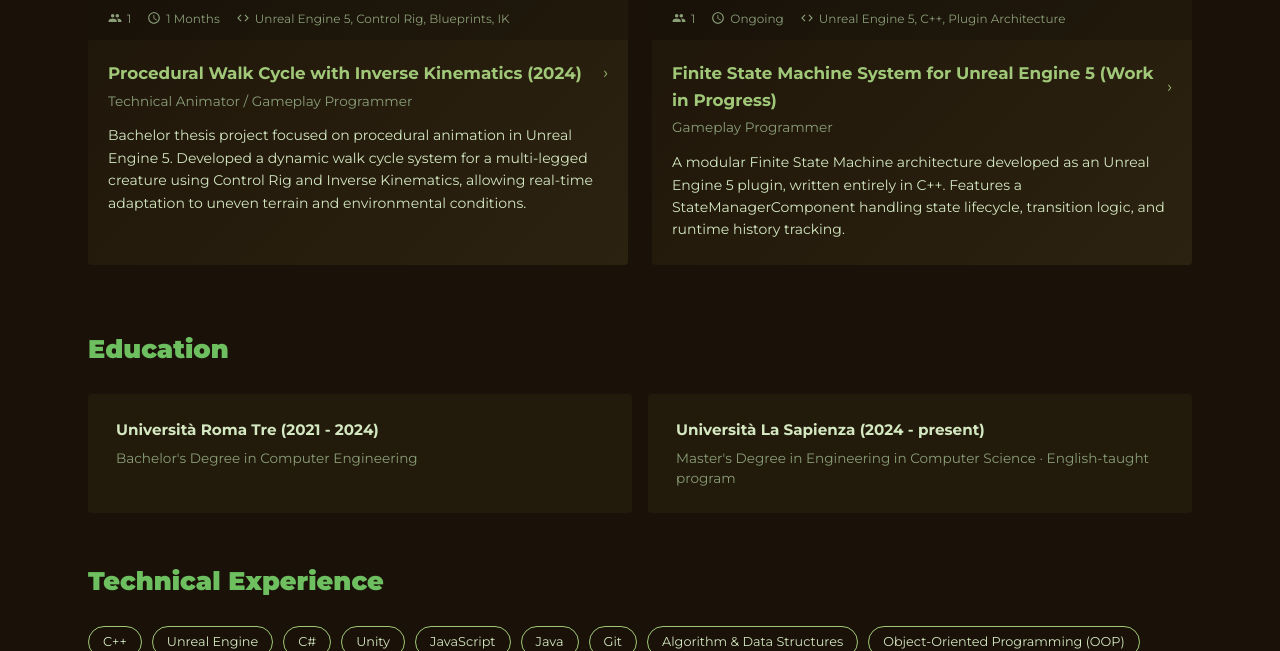
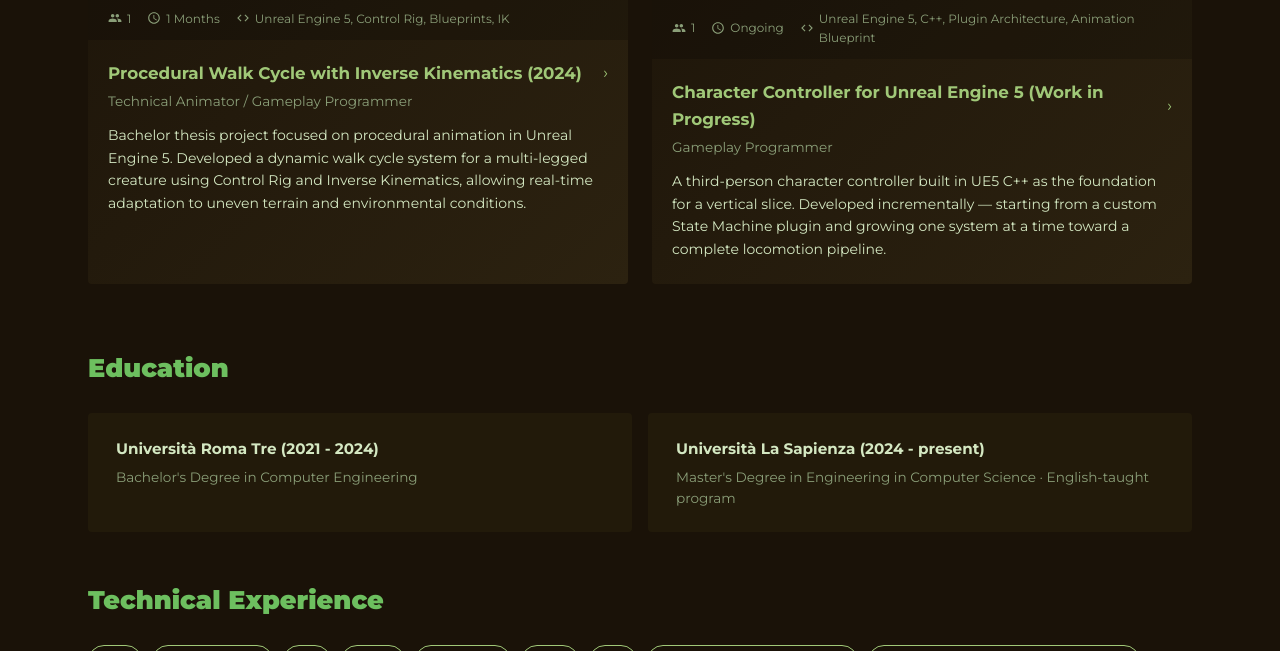
Before and after one commit to ItalianJackWEIRD/ItalianJackWEIRD.github.io, a Jekyll site: the page built from index.html, in a window 1280 px wide and 900 px high, scrolled down 1181 px, cut to the strip 249-900 px from the top of the window. Built offline with Jekyll 4.4.1, drawn with Linux system fonts in a browser that asks for light colours.

Commit message:
minor changes to home

```diff
--- a/_data/projects.yml
+++ b/_data/projects.yml
@@ -31,13 +31,13 @@
   video: "/assets/video/spider-short.mp4"
   description: "Bachelor thesis project focused on procedural animation in Unreal Engine 5. Developed a dynamic walk cycle system for a multi-legged creature using Control Rig and Inverse Kinematics, allowing real-time adaptation to uneven terrain and environmental conditions."
 
-- title: "Finite State Machine System for Unreal Engine 5 (Work in Progress)"
+- title: "Character Controller for Unreal Engine 5 (Work in Progress)"
   slug: "ue5-fsm"
   category: "Game Programming"
   role: "Gameplay Programmer"
   team: 1
   duration: "Ongoing"
-  tech: "Unreal Engine 5, C++, Plugin Architecture"
+  tech: "Unreal Engine 5, C++, Plugin Architecture, Animation Blueprint"
   image: "/assets/img/ue5-fsm.png"
-  video: "/assets/video/ue5-fsm.mp4"
-  description: "A modular Finite State Machine architecture developed as an Unreal Engine 5 plugin, written entirely in C++. Features a StateManagerComponent handling state lifecycle, transition logic, and runtime history tracking."
+  video: "/assets/video/ue5-turnAnim.mp4"
+  description: "A third-person character controller built in UE5 C++ as the foundation for a vertical slice. Developed incrementally — starting from a custom State Machine plugin and growing one system at a time toward a complete locomotion pipeline."
```
